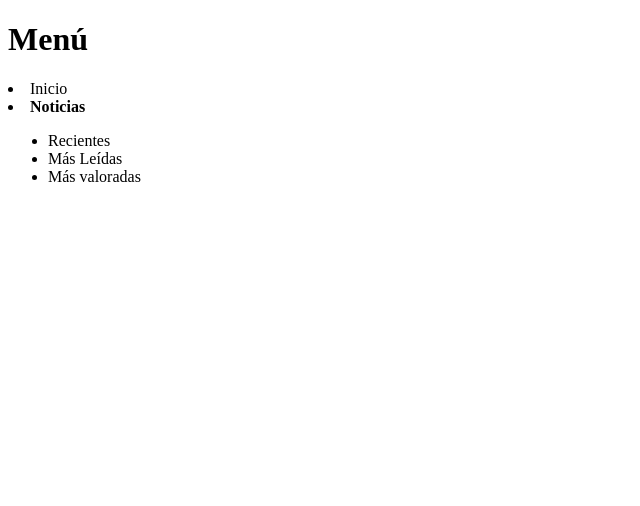
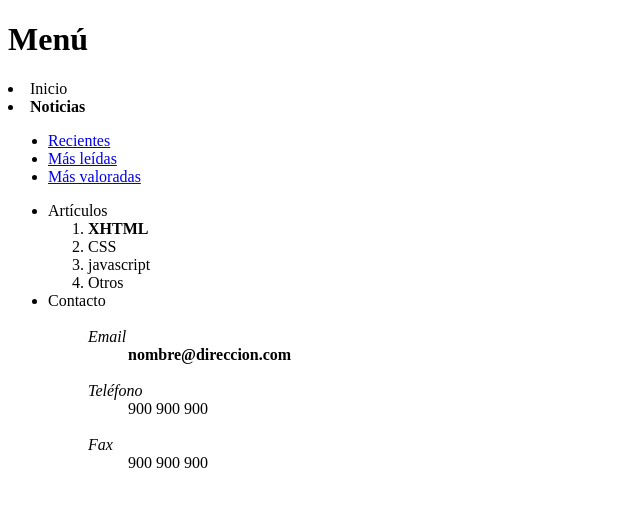
Before and after one commit to roddyvidal/LLMM, a plain HTML site: page Tema_1/Ejercicio_11.html in a window 1280 px wide. Shown: the whole page, without its empty margins (0-640 px from the left). Drawn offline with Linux system fonts and the light colour scheme.

Commit message:
Add files via upload

```diff
--- a/Tema_1/Ejercicio_11.html
+++ b/Tema_1/Ejercicio_11.html
@@ -1,23 +1,60 @@
 <!DOCTYPE html>
+<html lang="en">
 
 <head>
     <meta charset="UTF-8">
     <meta name="viewport" content="width=device-width, initial-scale=1.0">
-    <Title> Menu</Title>
+    <Title> Ejercicio_11</Title>
+    <style>
+        ul ul{
+            list-style-type: disc;
+        }
+        ul.nodec{
+            list-style-type: none;
+        }
 
 
+    </style>
+</head>
 
-
-</head>
 
 <body>
     <h1>Menú</h1>
         <li> Inicio</li>
-        <li> <strong> Noticias</strong></li> <ul>
-            <li>Recientes</li>
-            <li>Más Leídas</li>
-            <li> Más valoradas</li>
+        <li> <strong> Noticias</strong></li>
+        <ul>
+            <li><a href="#Recientes">Recientes</a></li>
+            <li><a href="#Más leídas"> Más leídas</a></li>
+            <li><a href="Más valoradas">Más valoradas </a></li>
         </ul>
+        <ul>
+            <li>Artículos</li>
+            <ol>
+             <li><strong>XHTML</strong></li>
+             <li>CSS</li>
+                <li>javascript</li>
+                <li>Otros</li>
+            </ol>
+
+                <li> Contacto</li>
+                <ul class="nodec">
+                <br>
+                <li><i>Email</i></li>
+                <ul class="nodec"><strong>nombre@direccion.com</strong>
+                </ul>
 
 
+                <br>
+                <li><i> Teléfono</i></li>
+                <ul class="nodec">900 900 900 </ul>
+
+
+                <br>
+                <li><i>Fax</i></li>
+                <ul class="nodec">900 900 900
+
+        </ul>
+    </ul>
+</ul>
 </body>
+</html>
```
